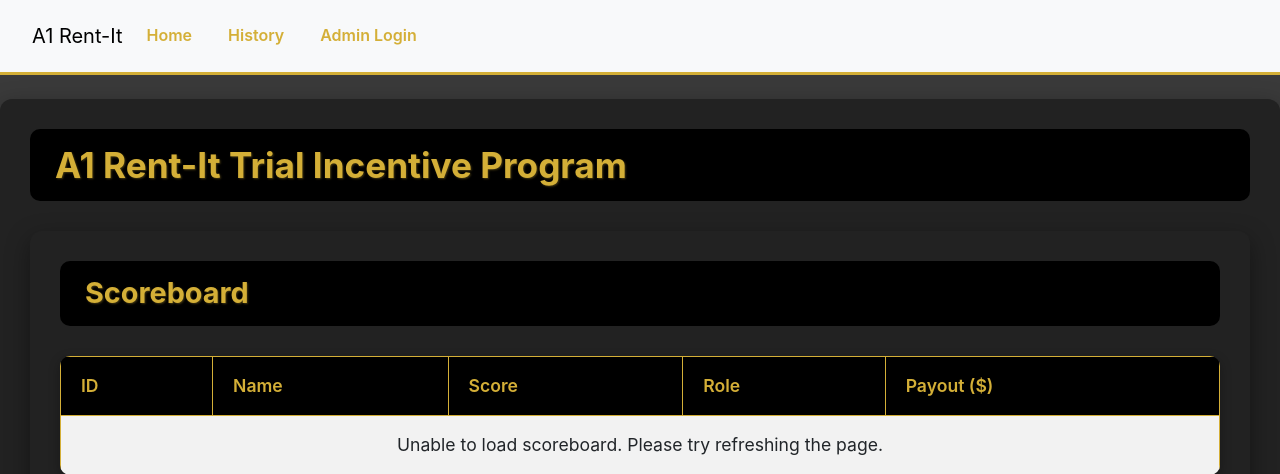
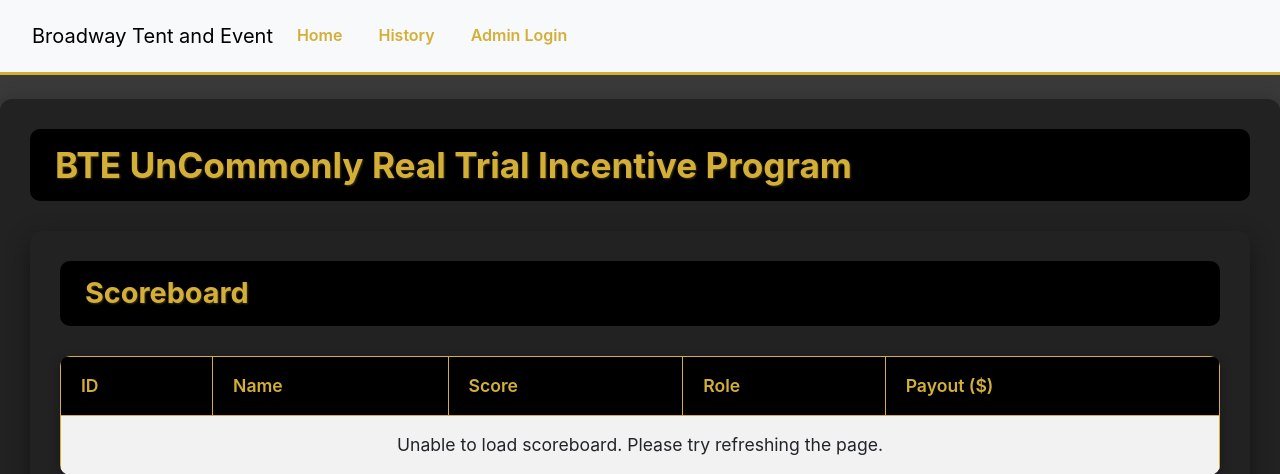
Before and after one commit to sandahltim/incent-A1, a Flask app: page / in a window 1280 px wide. Shown: the top 474 px of the page. Run offline with Flask 2, Linux system fonts and the light colour scheme; data comes from the database, SQL or seed files in the repository; data that the repository does not hold is empty; parts of the project's set-up code (start-up, migrations or seed data) failed here and were passed over; some libraries are stand-ins or nearby versions.

Commit message:
branding

```diff
--- a/templates/base.html
+++ b/templates/base.html
@@ -16,7 +16,7 @@
 <body>
     <nav class="navbar navbar-expand-lg navbar-light bg-light">
         <div class="container-fluid">
-            <a class="navbar-brand" href="{{ url_for('show_incentive') }}">A1 Rent-It</a>
+            <a class="navbar-brand" href="{{ url_for('show_incentive') }}">Broadway Tent and Event</a>
             <button class="navbar-toggler" type="button" data-bs-toggle="collapse" data-bs-target="#navbarNav" aria-controls="navbarNav" aria-expanded="false" aria-label="Toggle navigation">
                 <span class="navbar-toggler-icon"></span>
             </button>
--- a/templates/incentive.html
+++ b/templates/incentive.html
@@ -20,7 +20,7 @@
         {% endif %}
     {% endwith %}
 
-    <h1>A1 Rent-It Trial Incentive Program</h1>
+    <h1>BTE UnCommonly Real Trial Incentive Program</h1>
 
     <div class="container">
         <div class="scoreboard-container">
```
